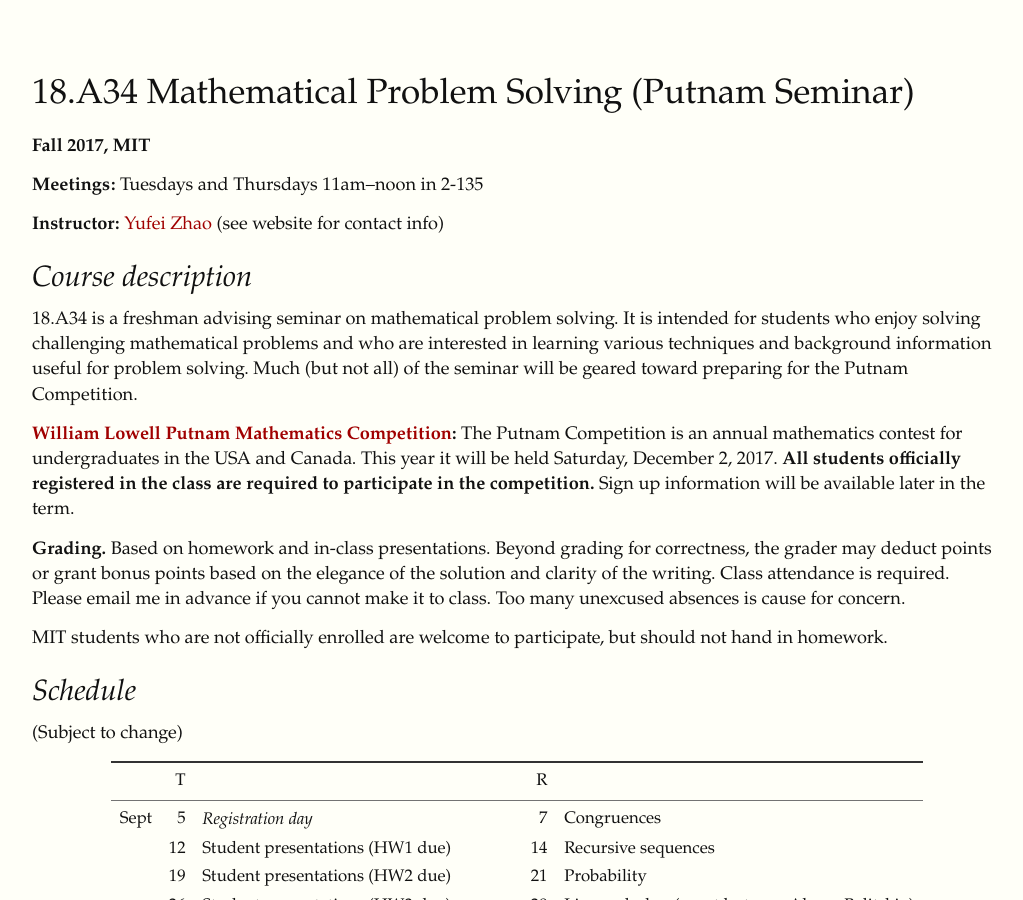
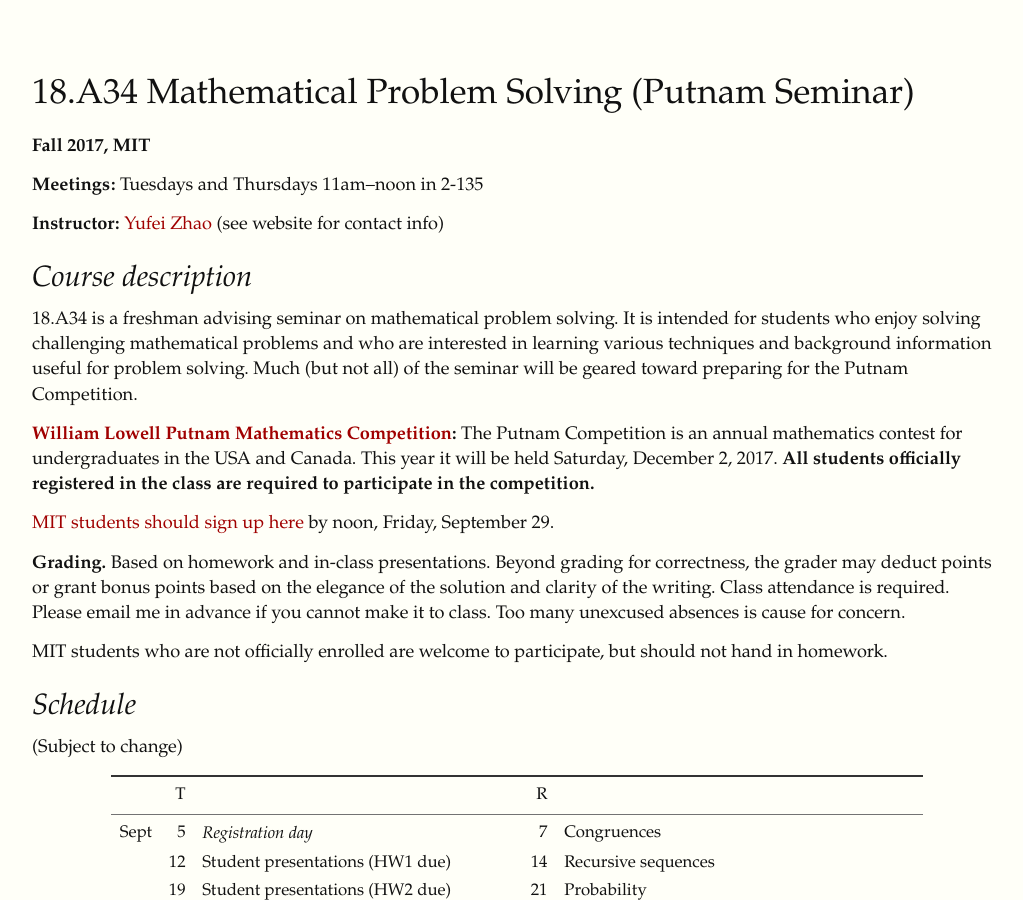
Before and after one commit to yufeizhao/yufeizhao.github.io, a Jekyll site: the page built from a34/index.md, in a window 1280 px wide and 900 px high. Shown: the whole window, without its empty margins (123-1146 px from the left). Built offline with Jekyll 4.4.1, drawn with Linux system fonts in a browser that asks for light colours; nearby versions of some CDN libraries.

Commit message:
putnam signup

```diff
--- a/a34/index.md
+++ b/a34/index.md
@@ -20,7 +20,8 @@
 **[William Lowell Putnam Mathematics Competition](http://math.scu.edu/putnam/):** The Putnam Competition is an annual mathematics
 contest for undergraduates in the USA and Canada.  This year it will be held Saturday, December 2, 2017.
 **All students officially registered in the class are required to participate in the competition.**
-Sign up information will be available later in the term.
+
+[MIT students should sign up here](https://docs.google.com/forms/d/e/1FAIpQLSeQafYaPSqdOXhXP2GMkROtX6vEZJToDzDTzjx-rCQzP30GcA/viewform?usp=sf_link)  by noon, Friday, September 29.
 
 **Grading.** Based on homework and in-class presentations. Beyond grading for correctness, the grader may deduct points or grant bonus points based on the elegance of the solution and clarity of the writing. Class attendance is required. Please email me in advance if you cannot make it to class. Too many unexcused absences is cause for concern.
 
```
